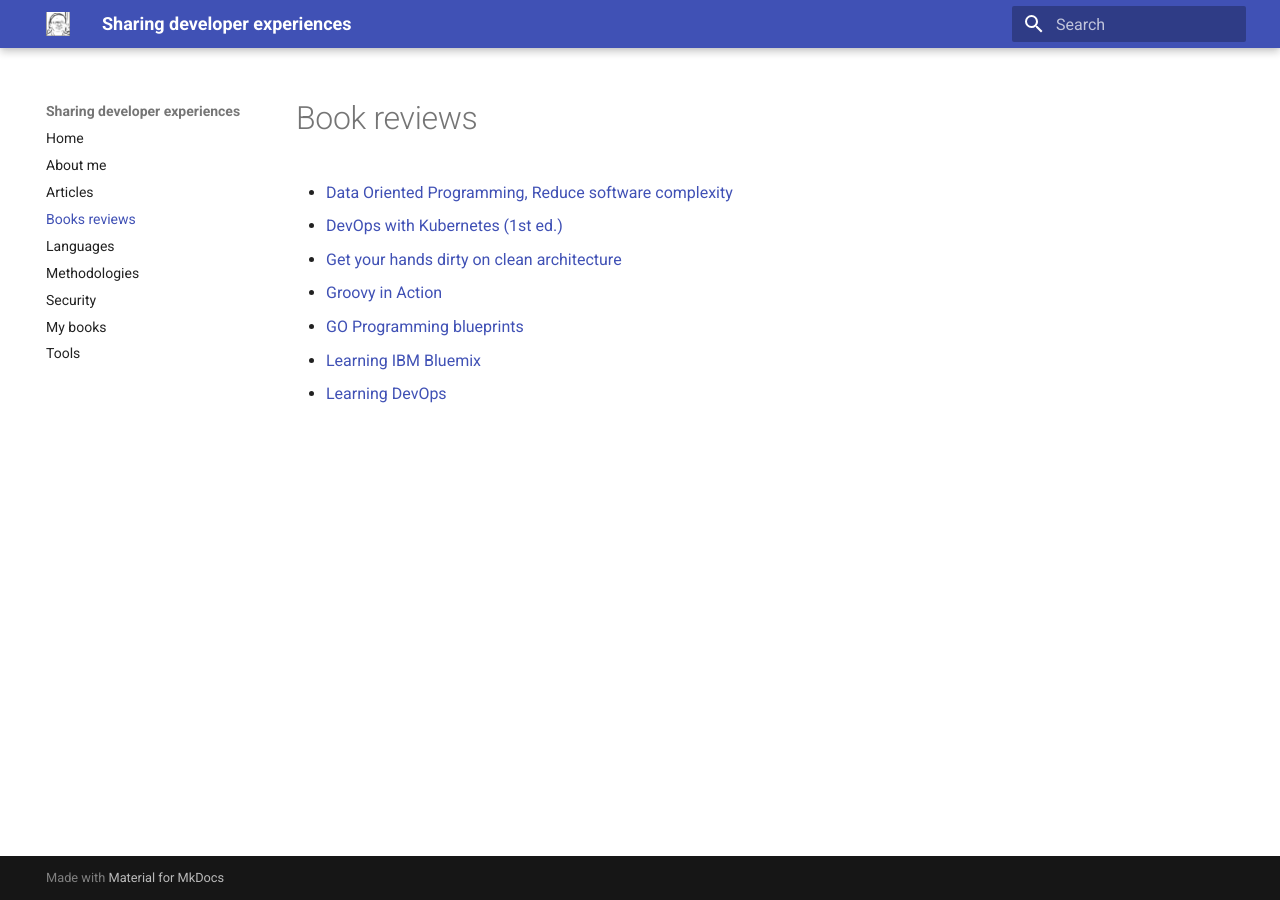
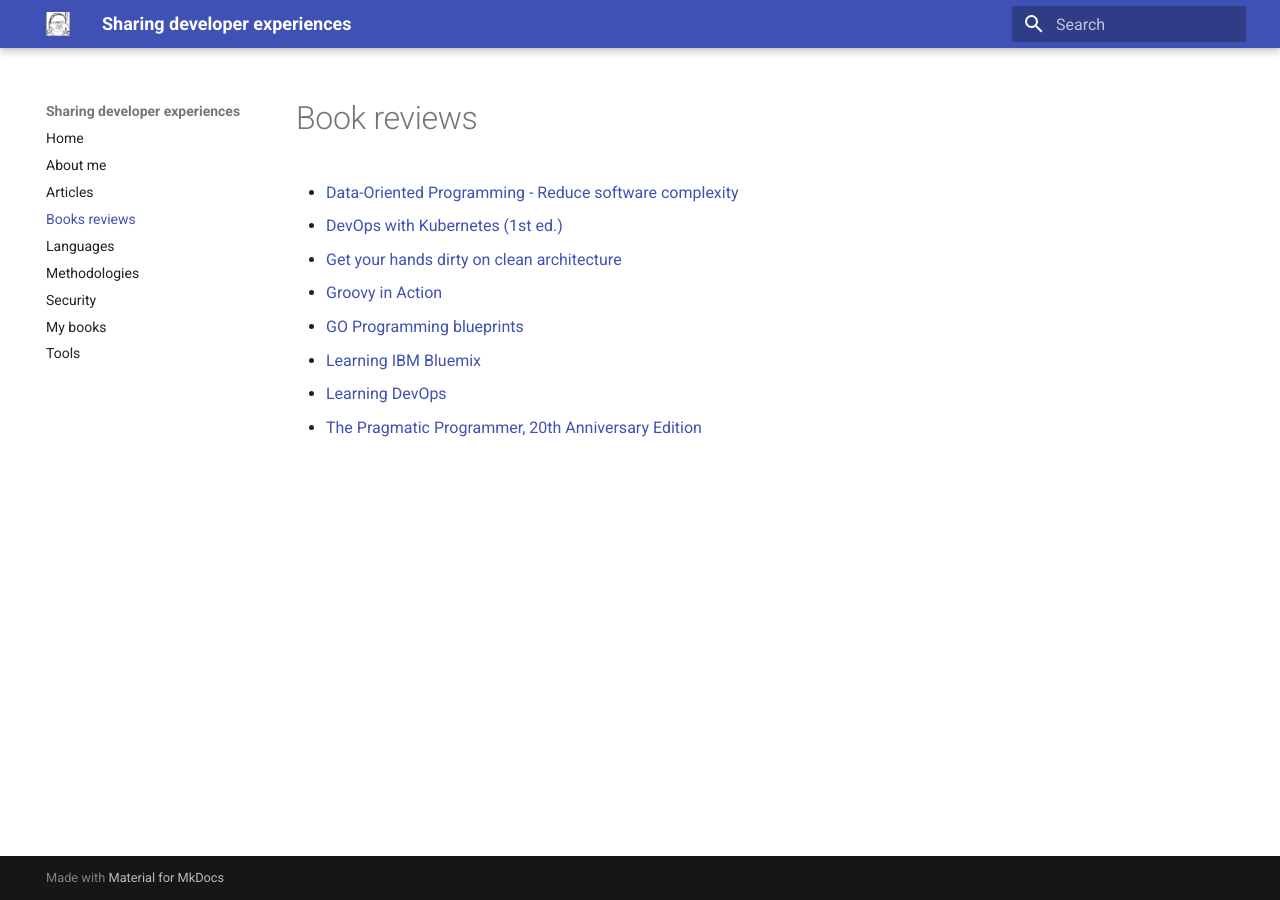
Before and after one commit to gualtierotesta/blog, an MkDocs documentation site: the page built from docs/books/index.md, in a window 1280 px wide. Built offline with MkDocs 1.6.1 and Material for MkDocs 9.7.7, drawn with Linux system fonts in a browser that asks for light colours.

Commit message:
"Pragmatic programmer" review draft

```diff
--- a/docs/books/index.md
+++ b/docs/books/index.md
@@ -1,9 +1,10 @@
 # Book reviews
 
-* [Data Oriented Programming, Reduce software complexity](data-oriented-programming.md)
+* [Data-Oriented Programming - Reduce software complexity](data-oriented-programming.md)
 * [DevOps with Kubernetes (1st ed.)](devops-with-kubernetes.md)
 * [Get your hands dirty on clean architecture](get-your-hands-dirty-on-clean-architecture.md)
 * [Groovy in Action](groovy-in-action.md)
 * [GO Programming blueprints](go-programming-blueprints.md)
 * [Learning IBM Bluemix](bluemix-learning.md)
 * [Learning DevOps](learning-devops.md)
+* [The Pragmatic Programmer, 20th Anniversary Edition](pragmatic-programmer-2.md)
```
Also changed, not shown: docs/books/pragmatic-programmer-2.md (added, +30 -0 lines), docs/books/covers/pragmatic-programmer-2.png (added).
